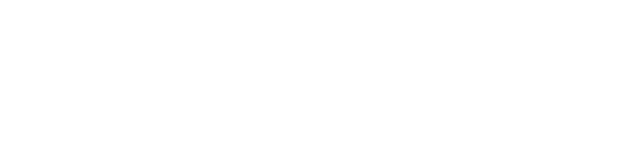
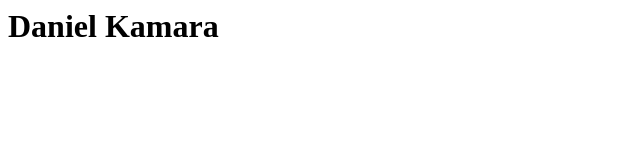
Before and after one commit to danielkamara/dallas_portfolio, a plain HTML site: page index.html in a window 1280 px wide. Shown: the whole page, without its empty margins (0-640 px from the left). Drawn offline with Linux system fonts and the light colour scheme.

```diff
--- a/index.html
+++ b/index.html
@@ -5,5 +5,7 @@
     <meta name="viewport" content="width=device-width, initial-scale=1.0" />
     <title>Dallas Portfolio</title>
   </head>
-  <body></body>
+  <body>
+    <h1>Daniel Kamara</h1>
+  </body>
 </html>
```
Also changed, not shown: pages/style.css (added), 1 other file.
